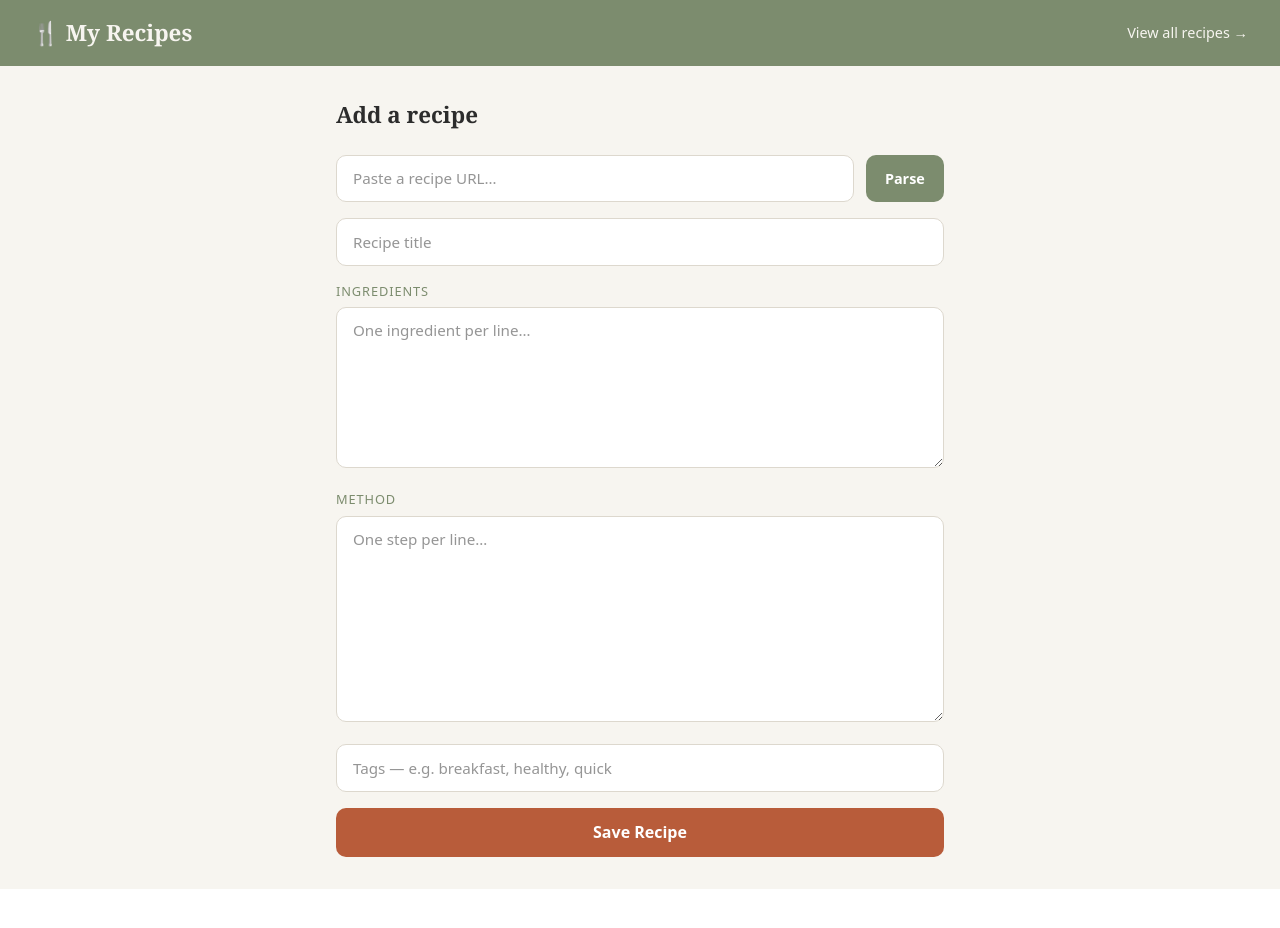
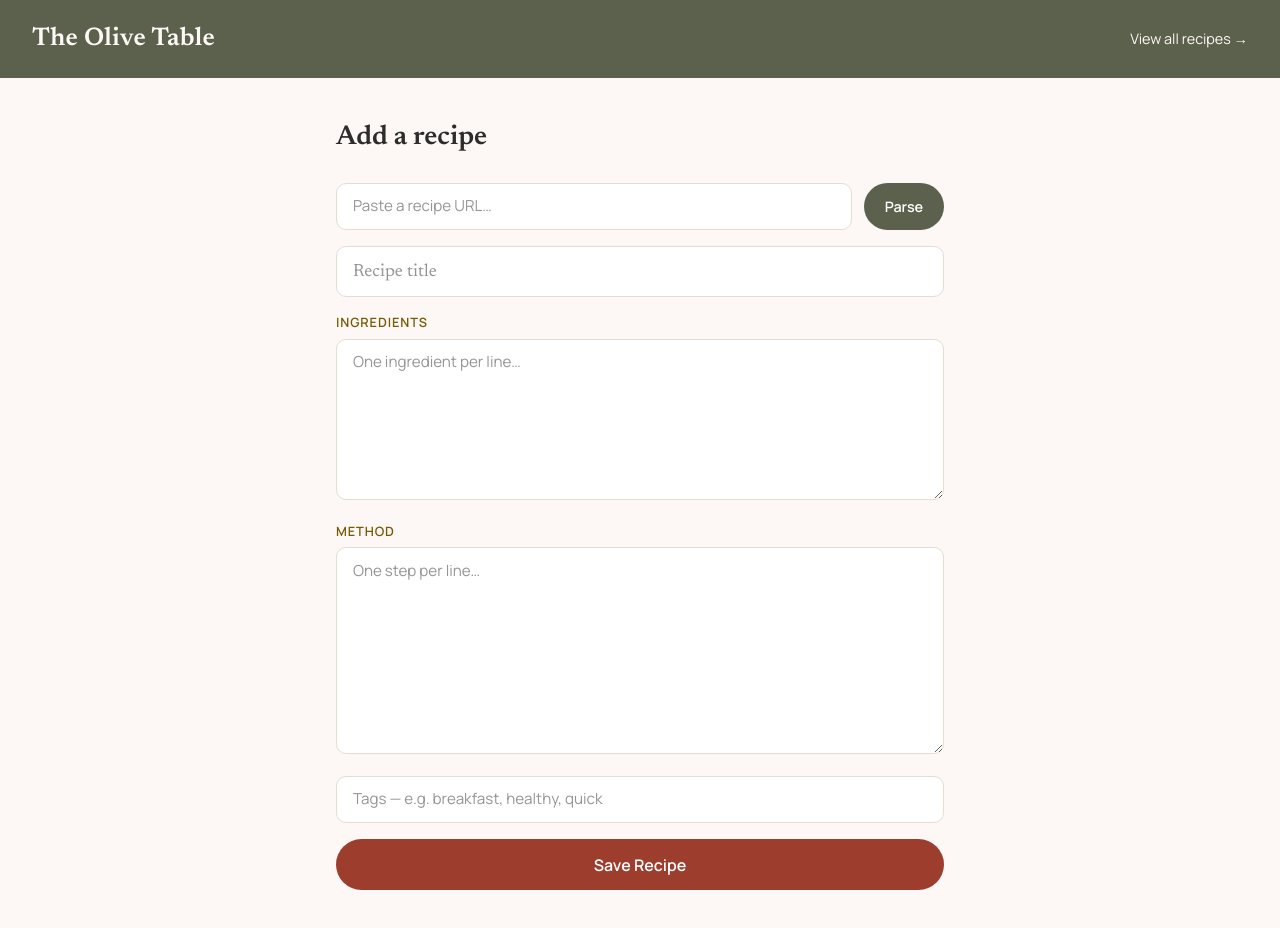
Before and after one commit to scairtin95-source/recipe-app, a Next.js app: page / in a window 1280 px wide. Before the commit the page ends 889 px from the top, so only its background shows below. Built offline with nearby package versions, Linux system fonts and the light colour scheme; no server answers.

Commit message:
redesign to The Olive Table visual style — new colors, Newsreader/Manrope fonts

```diff
--- a/app/layout.tsx
+++ b/app/layout.tsx
@@ -1,29 +1,32 @@
 import type { Metadata } from "next";
-import { Geist, Geist_Mono } from "next/font/google";
+import { Newsreader, Manrope } from "next/font/google";
 import "./globals.css";
 
-const geistSans = Geist({
-  variable: "--font-geist-sans",
+const newsreader = Newsreader({
+  variable: "--font-newsreader",
   subsets: ["latin"],
+  style: ["normal", "italic"],
 });
 
-const geistMono = Geist_Mono({
-  variable: "--font-geist-mono",
+const manrope = Manrope({
+  variable: "--font-manrope",
   subsets: ["latin"],
 });
 
 export const metadata: Metadata = {
-  title: "Create Next App",
-  description: "Generated by create next app",
+  title: "The Olive Table",
+  description: "A personal collection of recipes, saved and savored.",
 };
 
 export default function RootLayout({ children }: LayoutProps<"/">) {
   return (
     <html
       lang="en"
-      className={`${geistSans.variable} ${geistMono.variable} h-full antialiased`}
+      className={`${newsreader.variable} ${manrope.variable} h-full antialiased`}
     >
-      <body className="min-h-full flex flex-col">{children}</body>
+      <body className="min-h-full flex flex-col" style={{ fontFamily: 'var(--font-manrope)' }}>
+        {children}
+      </body>
     </html>
   );
 }
--- a/app/page.tsx
+++ b/app/page.tsx
@@ -2,6 +2,13 @@
 
 import { useState } from 'react'
 import { supabase } from './lib/supabase'
+
+const COLORS = {
+  primary: '#9D3D2E',
+  secondary: '#5C614D',
+  tertiary: '#765A05',
+  neutral: '#FDF8F5',
+}
 
 export default function Home() {
   const [url, setUrl] = useState('')
@@ -48,34 +55,40 @@ export default function Home() {
 
   const inputStyle = {
     padding: '0.7rem 1rem', fontSize: '0.95rem',
-    border: '1.5px solid #ddd8ce', borderRadius: 10,
+    border: '1.5px solid #e5ddd3', borderRadius: 10,
     background: '#fff', outline: 'none',
-    fontFamily: 'system-ui, sans-serif', color: '#2c2c2c',
+    fontFamily: 'var(--font-manrope)', color: '#2c2c2c',
     width: '100%', boxSizing: 'border-box' as const
   }
 
   return (
-    <div style={{ minHeight: '100vh', background: '#f7f5f0', fontFamily: 'Georgia, serif' }}>
+    <div style={{ minHeight: '100vh', background: COLORS.neutral, fontFamily: 'var(--font-manrope)' }}>
 
       {/* Header */}
       <header style={{
-        background: '#7c8c6e', padding: '1rem 2rem',
+        background: COLORS.secondary, padding: '1.25rem 2rem',
         display: 'flex', justifyContent: 'space-between', alignItems: 'center'
       }}>
-        <h1 style={{ color: '#f7f5f0', fontSize: '1.4rem', fontWeight: 700, margin: 0 }}>
-          🍴 My Recipes
+        <h1 style={{
+          color: COLORS.neutral, fontSize: '1.6rem', fontWeight: 600, margin: 0,
+          fontFamily: 'var(--font-newsreader)', letterSpacing: '0.01em'
+        }}>
+          The Olive Table
         </h1>
         <a href="/recipes" style={{
-          color: '#f7f5f0', textDecoration: 'none', fontSize: '0.9rem',
-          fontFamily: 'system-ui, sans-serif'
+          color: COLORS.neutral, textDecoration: 'none', fontSize: '0.9rem',
+          fontFamily: 'var(--font-manrope)'
         }}>
           View all recipes →
         </a>
       </header>
 
-      <main style={{ maxWidth: 640, margin: '0 auto', padding: '2rem 1rem' }}>
+      <main style={{ maxWidth: 640, margin: '0 auto', padding: '2.5rem 1rem' }}>
 
-        <h2 style={{ fontSize: '1.4rem', fontWeight: 600, color: '#2c2c2c', marginBottom: '1.5rem' }}>
+        <h2 style={{
+          fontSize: '1.7rem', fontWeight: 600, color: '#2c2c2c', marginBottom: '1.5rem',
+          fontFamily: 'var(--font-newsreader)'
+        }}>
           Add a recipe
         </h2>
 
@@ -89,9 +102,9 @@ export default function Home() {
               style={{ ...inputStyle, flex: 1 }}
             />
             <button onClick={parseRecipe} disabled={parsing} style={{
-              padding: '0.7rem 1.2rem', borderRadius: 10, border: 'none',
-              background: '#7c8c6e', color: '#fff', fontSize: '0.9rem',
-              fontWeight: 600, cursor: 'pointer', fontFamily: 'system-ui, sans-serif',
+              padding: '0.7rem 1.3rem', borderRadius: 999, border: 'none',
+              background: COLORS.secondary, color: '#fff', fontSize: '0.9rem',
+              fontWeight: 600, cursor: 'pointer', fontFamily: 'var(--font-manrope)',
               whiteSpace: 'nowrap', opacity: parsing ? 0.7 : 1
             }}>
               {parsing ? 'Parsing…' : 'Parse'}
@@ -100,7 +113,7 @@ export default function Home() {
 
           {/* Image preview */}
           {image && (
-            <div style={{ borderRadius: 12, overflow: 'hidden', border: '1px solid #e0dbd2', height: 200 }}>
+            <div style={{ borderRadius: 14, overflow: 'hidden', border: '1px solid #eee3d8', height: 200 }}>
               <img src={image} alt="Recipe preview"
                 style={{ width: '100%', height: '100%', objectFit: 'cover' }} />
             </div>
@@ -110,12 +123,12 @@ export default function Home() {
           <input
             type="text" placeholder="Recipe title" value={title}
             onChange={(e) => setTitle(e.target.value)}
-            style={inputStyle}
+            style={{ ...inputStyle, fontFamily: 'var(--font-newsreader)', fontSize: '1.1rem' }}
           />
 
           {/* Ingredients */}
           <div>
-            <label style={{ fontSize: '0.8rem', fontWeight: 500, color: '#7c8c6e', textTransform: 'uppercase', letterSpacing: '0.07em', fontFamily: 'system-ui, sans-serif', display: 'block', marginBottom: '0.4rem' }}>
+            <label style={{ fontSize: '0.8rem', fontWeight: 600, color: COLORS.tertiary, textTransform: 'uppercase', letterSpacing: '0.07em', fontFamily: 'var(--font-manrope)', display: 'block', marginBottom: '0.4rem' }}>
               Ingredients
             </label>
             <textarea
@@ -127,7 +140,7 @@ export default function Home() {
 
           {/* Steps */}
           <div>
-            <label style={{ fontSize: '0.8rem', fontWeight: 500, color: '#7c8c6e', textTransform: 'uppercase', letterSpacing: '0.07em', fontFamily: 'system-ui, sans-serif', display: 'block', marginBottom: '0.4rem' }}>
+            <label style={{ fontSize: '0.8rem', fontWeight: 600, color: COLORS.tertiary, textTransform: 'uppercase', letterSpacing: '0.07em', fontFamily: 'var(--font-manrope)', display: 'block', marginBottom: '0.4rem' }}>
               Method
             </label>
             <textarea
@@ -146,9 +159,9 @@ export default function Home() {
 
           {/* Save button */}
           <button onClick={saveRecipe} disabled={saving} style={{
-            padding: '0.8rem', borderRadius: 10, border: 'none',
-            background: '#b85c3a', color: '#fff', fontSize: '1rem',
-            fontWeight: 600, cursor: 'pointer', fontFamily: 'system-ui, sans-serif',
+            padding: '0.85rem', borderRadius: 999, border: 'none',
+            background: COLORS.primary, color: '#fff', fontSize: '1rem',
+            fontWeight: 600, cursor: 'pointer', fontFamily: 'var(--font-manrope)',
             opacity: saving ? 0.7 : 1
           }}>
             {saving ? 'Saving…' : 'Save Recipe'}
@@ -157,10 +170,10 @@ export default function Home() {
           {/* Message */}
           {message && (
             <p style={{
-              padding: '0.75rem 1rem', borderRadius: 8, margin: 0,
-              background: message.includes('Error') ? '#fef2f0' : '#f0f5eb',
-              color: message.includes('Error') ? '#b85c3a' : '#5a6b4a',
-              fontFamily: 'system-ui, sans-serif', fontSize: '0.9rem'
+              padding: '0.75rem 1rem', borderRadius: 10, margin: 0,
+              background: message.includes('Error') ? '#fbeae7' : '#eef0e8',
+              color: message.includes('Error') ? COLORS.primary : COLORS.secondary,
+              fontFamily: 'var(--font-manrope)', fontSize: '0.9rem'
             }}>
               {message}
             </p>
--- a/app/recipes/[id]/page.tsx
+++ b/app/recipes/[id]/page.tsx
@@ -2,7 +2,14 @@
 
 import { useEffect, useState } from 'react'
 import { useParams } from 'next/navigation'
-import { supabase } from '../../lib/supabase'
+import { supabase } from '../../../src/lib/supabase'
+
+const COLORS = {
+  primary: '#9D3D2E',
+  secondary: '#5C614D',
+  tertiary: '#765A05',
+  neutral: '#FDF8F5',
+}
 
 function parseList(raw: string | null): string[] {
   if (!raw) return []
@@ -45,8 +52,8 @@ export default function RecipePage() {
   }, [id])
 
   if (!recipe) return (
-    <div style={{ minHeight: '100vh', background: '#f7f5f0', display: 'flex', alignItems: 'center', justifyContent: 'center' }}>
-      <p style={{ color: '#888', fontFamily: 'Georgia, serif' }}>Loading…</p>
+    <div style={{ minHeight: '100vh', background: COLORS.neutral, display: 'flex', alignItems: 'center', justifyContent: 'center' }}>
+      <p style={{ color: '#8a8378', fontFamily: 'var(--font-manrope)' }}>Loading…</p>
     </div>
   )
 
@@ -54,43 +61,46 @@ export default function RecipePage() {
   const steps = parseList(recipe.steps)
 
   return (
-    <div style={{ minHeight: '100vh', background: '#f7f5f0', fontFamily: 'Georgia, serif' }}>
+    <div style={{ minHeight: '100vh', background: COLORS.neutral, fontFamily: 'var(--font-manrope)' }}>
 
       {/* Header */}
       <header style={{
-        background: '#7c8c6e', padding: '1rem 2rem',
+        background: COLORS.secondary, padding: '1.25rem 2rem',
         display: 'flex', justifyContent: 'space-between', alignItems: 'center'
       }}>
         <a href="/recipes" style={{
-          color: '#f7f5f0', textDecoration: 'none', fontSize: '0.95rem',
-          fontFamily: 'system-ui, sans-serif'
+          color: COLORS.neutral, textDecoration: 'none', fontSize: '0.95rem',
+          fontFamily: 'var(--font-manrope)'
         }}>
           ← Back to recipes
         </a>
         {recipe.source_url && (
           <a href={recipe.source_url} target="_blank" style={{
-            background: '#b85c3a', color: '#fff',
-            padding: '0.4rem 1rem', borderRadius: 999,
+            background: COLORS.primary, color: '#fff',
+            padding: '0.4rem 1.1rem', borderRadius: 999,
             textDecoration: 'none', fontSize: '0.85rem',
-            fontFamily: 'system-ui, sans-serif'
+            fontFamily: 'var(--font-manrope)'
           }}>
             View original ↗
           </a>
         )}
       </header>
 
-      <main style={{ maxWidth: 780, margin: '0 auto', padding: '2rem 1rem' }}>
+      <main style={{ maxWidth: 780, margin: '0 auto', padding: '2.5rem 1rem' }}>
 
         {/* Image — contained, not full width */}
         {recipe.image && (
-          <div style={{ width: '100%', height: 280, overflow: 'hidden', borderRadius: 16, marginBottom: '1.5rem', border: '1px solid #e0dbd2' }}>
+          <div style={{ width: '100%', height: 280, overflow: 'hidden', borderRadius: 16, marginBottom: '1.5rem', border: '1px solid #eee3d8' }}>
             <img src={recipe.image} alt={recipe.title}
               style={{ width: '100%', height: '100%', objectFit: 'cover' }} />
           </div>
         )}
 
         {/* Title */}
-        <h1 style={{ fontSize: '1.8rem', fontWeight: 700, color: '#2c2c2c', marginBottom: '0.75rem', lineHeight: 1.3 }}>
+        <h1 style={{
+          fontSize: '2rem', fontWeight: 600, color: '#2c2c2c', marginBottom: '0.75rem', lineHeight: 1.3,
+          fontFamily: 'var(--font-newsreader)'
+        }}>
           {recipe.title}
         </h1>
 
@@ -100,8 +110,8 @@ export default function RecipePage() {
             {tagList(recipe.tags).map((tag, i) => (
               <span key={i} style={{
                 fontSize: '0.8rem', padding: '0.25rem 0.75rem', borderRadius: 999,
-                background: '#e8e3da', color: '#5a6b4a',
-                fontFamily: 'system-ui, sans-serif', fontWeight: 500
+                background: '#efe6d8', color: COLORS.tertiary,
+                fontFamily: 'var(--font-manrope)', fontWeight: 500
               }}>
                 {tag}
               </span>
@@ -110,15 +120,15 @@ export default function RecipePage() {
         )}
 
         {/* Units toggle */}
-        <div style={{ display: 'flex', alignItems: 'center', gap: '0.75rem', marginBottom: '2rem', fontFamily: 'system-ui, sans-serif' }}>
-          <span style={{ fontSize: '0.85rem', color: '#5a6b4a', fontWeight: 500 }}>Units:</span>
+        <div style={{ display: 'flex', alignItems: 'center', gap: '0.75rem', marginBottom: '2rem', fontFamily: 'var(--font-manrope)' }}>
+          <span style={{ fontSize: '0.85rem', color: COLORS.secondary, fontWeight: 500 }}>Units:</span>
           <button
             onClick={() => setImperial(false)}
             style={{
               padding: '0.3rem 0.9rem', borderRadius: 999, border: 'none', cursor: 'pointer',
               fontSize: '0.85rem', fontWeight: 500,
-              background: !imperial ? '#7c8c6e' : '#e8e3da',
-              color: !imperial ? '#fff' : '#5a6b4a'
+              background: !imperial ? COLORS.secondary : '#efe6d8',
+              color: !imperial ? '#fff' : COLORS.secondary
             }}>
             Metric
           </button>
@@ -127,8 +137,8 @@ export default function RecipePage() {
             style={{
               padding: '0.3rem 0.9rem', borderRadius: 999, border: 'none', cursor: 'pointer',
               fontSize: '0.85rem', fontWeight: 500,
-              background: imperial ? '#7c8c6e' : '#e8e3da',
-              color: imperial ? '#fff' : '#5a6b4a'
+              background: imperial ? COLORS.secondary : '#efe6d8',
+              color: imperial ? '#fff' : COLORS.secondary
             }}>
             Imperial
           </button>
@@ -137,11 +147,11 @@ export default function RecipePage() {
         <div style={{ display: 'grid', gridTemplateColumns: '1fr 2fr', gap: '1.5rem' }}>
 
           {/* Ingredients */}
-          <div style={{ background: '#fff', borderRadius: 14, padding: '1.5rem', border: '1px solid #e0dbd2' }}>
+          <div style={{ background: '#fff', borderRadius: 16, padding: '1.5rem', border: '1px solid #eee3d8' }}>
             <h2 style={{
-              fontSize: '0.85rem', fontWeight: 600, color: '#7c8c6e',
+              fontSize: '0.85rem', fontWeight: 600, color: COLORS.tertiary,
               textTransform: 'uppercase', letterSpacing: '0.08em',
-              marginBottom: '1rem', fontFamily: 'system-ui, sans-serif', margin: '0 0 1rem'
+              marginBottom: '1rem', fontFamily: 'var(--font-manrope)', margin: '0 0 1rem'
             }}>
               Ingredients
             </h2>
@@ -150,25 +160,25 @@ export default function RecipePage() {
                 <li key={i} style={{ fontSize: '0.9rem', color: '#3c3c3c', lineHeight: 1.8, marginBottom: '0.25rem' }}>
                   {imperial ? convertToImperial(item) : item}
                 </li>
-              )) : <li style={{ color: '#888', fontSize: '0.9rem' }}>No ingredients saved.</li>}
+              )) : <li style={{ color: '#8a8378', fontSize: '0.9rem' }}>No ingredients saved.</li>}
             </ul>
           </div>
 
           {/* Method */}
-          <div style={{ background: '#fff', borderRadius: 14, padding: '1.5rem', border: '1px solid #e0dbd2' }}>
+          <div style={{ background: '#fff', borderRadius: 16, padding: '1.5rem', border: '1px solid #eee3d8' }}>
             <h2 style={{
-              fontSize: '0.85rem', fontWeight: 600, color: '#7c8c6e',
+              fontSize: '0.85rem', fontWeight: 600, color: COLORS.tertiary,
               textTransform: 'uppercase', letterSpacing: '0.08em',
-              marginBottom: '1rem', fontFamily: 'system-ui, sans-serif', margin: '0 0 1rem'
+              marginBottom: '1rem', fontFamily: 'var(--font-manrope)', margin: '0 0 1rem'
             }}>
               Method
             </h2>
-            <ol style={{ margin: 0, padding: '0 0 0 1.5rem', listStyleType: 'decimal'  }}>
+            <ol style={{ margin: 0, padding: '0 0 0 1.5rem', listStyleType: 'decimal' }}>
               {steps.length > 0 ? steps.map((step, i) => (
                 <li key={i} style={{ fontSize: '0.9rem', color: '#3c3c3c', lineHeight: 1.8, marginBottom: '0.75rem' }}>
                   {imperial ? convertToImperial(step) : step}
                 </li>
-              )) : <li style={{ color: '#888', fontSize: '0.9rem' }}>No steps saved.</li>}
+              )) : <li style={{ color: '#8a8378', fontSize: '0.9rem' }}>No steps saved.</li>}
             </ol>
           </div>
 
--- a/app/recipes/page.tsx
+++ b/app/recipes/page.tsx
@@ -10,6 +10,13 @@ interface Recipe {
   source_url: string | null
   tags: string | null
   image: string | null
+}
+
+const COLORS = {
+  primary: '#9D3D2E',
+  secondary: '#5C614D',
+  tertiary: '#765A05',
+  neutral: '#FDF8F5',
 }
 
 export default function RecipesPage() {
@@ -79,23 +86,30 @@ export default function RecipesPage() {
   }, [recipes, searchQuery, activeTags])
 
   return (
-    <div style={{ minHeight: '100vh', background: '#f7f5f0', fontFamily: 'Georgia, serif' }}>
+    <div style={{ minHeight: '100vh', background: COLORS.neutral, fontFamily: 'var(--font-manrope)' }}>
 
       <header style={{
-        background: '#7c8c6e',
-        padding: '1rem 2rem',
+        background: COLORS.secondary,
+        padding: '1.25rem 2rem',
         display: 'flex',
         justifyContent: 'space-between',
         alignItems: 'center'
       }}>
-        <h1 style={{ color: '#f7f5f0', fontSize: '1.4rem', fontWeight: 700, margin: 0, letterSpacing: '0.02em' }}>
-          🍴 My Recipes
+        <h1 style={{
+          color: COLORS.neutral,
+          fontSize: '1.6rem',
+          fontWeight: 600,
+          margin: 0,
+          letterSpacing: '0.01em',
+          fontFamily: 'var(--font-newsreader)'
+        }}>
+          The Olive Table
         </h1>
         <Link href="/" style={{
-          background: '#b85c3a', color: '#fff',
-          padding: '0.5rem 1.2rem', borderRadius: 999,
+          background: COLORS.primary, color: '#fff',
+          padding: '0.55rem 1.3rem', borderRadius: 999,
           textDecoration: 'none', fontSize: '0.9rem', fontWeight: 600,
-          fontFamily: 'system-ui, sans-serif'
+          fontFamily: 'var(--font-manrope)'
         }}>
           + Add Recipe
         </Link>
@@ -109,11 +123,11 @@ export default function RecipesPage() {
           onChange={(e) => setSearchQuery(e.target.value)}
           placeholder="Search recipes or tags…"
           style={{
-            width: '100%', padding: '0.75rem 1rem', fontSize: '1rem',
-            border: '1.5px solid #ddd8ce', borderRadius: 10,
+            width: '100%', padding: '0.75rem 1.1rem', fontSize: '1rem',
+            border: '1.5px solid #e5ddd3', borderRadius: 12,
             marginBottom: '1rem', background: '#fff',
             outline: 'none', boxSizing: 'border-box',
-            fontFamily: 'system-ui, sans-serif', color: '#2c2c2c'
+            fontFamily: 'var(--font-manrope)', color: '#2c2c2c'
           }}
         />
 
@@ -132,10 +146,10 @@ export default function RecipesPage() {
                       fontSize: '0.8rem',
                       padding: '0.35rem 0.9rem',
                       borderRadius: 999,
-                      border: isActive ? '1.5px solid #7c8c6e' : '1.5px solid #e0dbd2',
-                      background: isActive ? '#7c8c6e' : '#fff',
-                      color: isActive ? '#fff' : '#5a6b4a',
-                      fontFamily: 'system-ui, sans-serif',
+                      border: isActive ? `1.5px solid ${COLORS.primary}` : '1.5px solid #e5ddd3',
+                      background: isActive ? COLORS.primary : '#fff',
+                      color: isActive ? '#fff' : COLORS.secondary,
+                      fontFamily: 'var(--font-manrope)',
                       fontWeight: 500,
                       cursor: 'pointer',
                       transition: 'background 0.15s, color 0.15s, border-color 0.15s'
@@ -154,8 +168,8 @@ export default function RecipesPage() {
                     borderRadius: 999,
                     border: 'none',
                     background: 'transparent',
-                    color: '#b85c3a',
-                    fontFamily: 'system-ui, sans-serif',
+                    color: COLORS.primary,
+                    fontFamily: 'var(--font-manrope)',
                     fontWeight: 600,
                     cursor: 'pointer',
                     textDecoration: 'underline'
@@ -168,13 +182,13 @@ export default function RecipesPage() {
           </div>
         )}
 
-        {isLoading && <p style={{ color: '#888', textAlign: 'center', padding: '3rem' }}>Loading your recipes…</p>}
-        {error && <p style={{ color: '#b91c1c' }}>Failed to load recipes: {error}</p>}
+        {isLoading && <p style={{ color: '#8a8378', textAlign: 'center', padding: '3rem', fontFamily: 'var(--font-manrope)' }}>Loading your recipes…</p>}
+        {error && <p style={{ color: COLORS.primary }}>Failed to load recipes: {error}</p>}
         {!isLoading && !error && recipes.length === 0 && (
-          <p style={{ color: '#888', textAlign: 'center', padding: '3rem' }}>No recipes saved yet. Add your first one!</p>
+          <p style={{ color: '#8a8378', textAlign: 'center', padding: '3rem', fontFamily: 'var(--font-manrope)' }}>No recipes saved yet. Add your first one!</p>
         )}
         {!isLoading && !error && recipes.length > 0 && filteredRecipes.length === 0 && (
-          <p style={{ color: '#888', textAlign: 'center' }}>
+          <p style={{ color: '#8a8378', textAlign: 'center', fontFamily: 'var(--font-manrope)' }}>
             No recipes match{searchQuery ? ` "${searchQuery}"` : ''}{activeTags.length > 0 ? ` with the selected tags` : ''}.
           </p>
         )}
@@ -189,37 +203,37 @@ export default function RecipesPage() {
               <Link key={recipe.id} href={`/recipes/${recipe.id}`} style={{ textDecoration: 'none', color: 'inherit' }}>
                 <div
                   style={{
-                    background: '#fff', borderRadius: 14, overflow: 'hidden',
-                    border: '1px solid #e0dbd2',
+                    background: '#fff', borderRadius: 16, overflow: 'hidden',
+                    border: '1px solid #eee3d8',
                     transition: 'transform 0.2s, box-shadow 0.2s',
                     cursor: 'pointer'
                   }}
                   onMouseEnter={e => {
                     (e.currentTarget as HTMLDivElement).style.transform = 'translateY(-4px)'
-                    ;(e.currentTarget as HTMLDivElement).style.boxShadow = '0 8px 24px rgba(0,0,0,0.1)'
+                    ;(e.currentTarget as HTMLDivElement).style.boxShadow = '0 10px 28px rgba(93,54,30,0.12)'
                   }}
                   onMouseLeave={e => {
                     (e.currentTarget as HTMLDivElement).style.transform = 'translateY(0)'
                     ;(e.currentTarget as HTMLDivElement).style.boxShadow = 'none'
                   }}
                 >
-                  <div style={{ width: '100%', height: 180, background: '#ede9e2', overflow: 'hidden' }}>
+                  <div style={{ width: '100%', height: 180, background: '#f1e9dd', overflow: 'hidden' }}>
                     {recipe.image ? (
                       <img src={recipe.image} alt={recipe.title}
                         style={{ width: '100%', height: '100%', objectFit: 'cover' }} />
                     ) : (
                       <div style={{ width: '100%', height: '100%', display: 'flex', alignItems: 'center', justifyContent: 'center', fontSize: '2.5rem' }}>
-                        🍽️
+                        🫒
                       </div>
                     )}
                   </div>
 
-                  <div style={{ padding: '1rem' }}>
+                  <div style={{ padding: '1.1rem' }}>
                     <h2 style={{
-                      fontSize: '1rem', fontWeight: 600, marginBottom: '0.5rem', margin: '0 0 0.5rem',
+                      fontSize: '1.15rem', fontWeight: 600, marginBottom: '0.5rem', margin: '0 0 0.5rem',
                       overflow: 'hidden', textOverflow: 'ellipsis', display: '-webkit-box',
                       WebkitLineClamp: 2, WebkitBoxOrient: 'vertical',
-                      fontFamily: 'Georgia, serif', color: '#2c2c2c'
+                      fontFamily: 'var(--font-newsreader)', color: '#2c2c2c'
                     }}>
                       {recipe.title || 'Untitled recipe'}
                     </h2>
@@ -228,9 +242,9 @@ export default function RecipesPage() {
                       <div style={{ display: 'flex', flexWrap: 'wrap', gap: '0.3rem', marginTop: '0.6rem' }}>
                         {tagList(recipe.tags).map((tag, index) => (
                           <span key={index} style={{
-                            fontSize: '0.7rem', padding: '0.2rem 0.6rem', borderRadius: 999,
-                            background: '#e8e3da', color: '#5a6b4a',
-                            fontFamily: 'system-ui, sans-serif', fontWeight: 500
+                            fontSize: '0.7rem', padding: '0.2rem 0.65rem', borderRadius: 999,
+                            background: '#efe6d8', color: COLORS.tertiary,
+                            fontFamily: 'var(--font-manrope)', fontWeight: 500
                           }}>
                             {tag}
                           </span>
```
